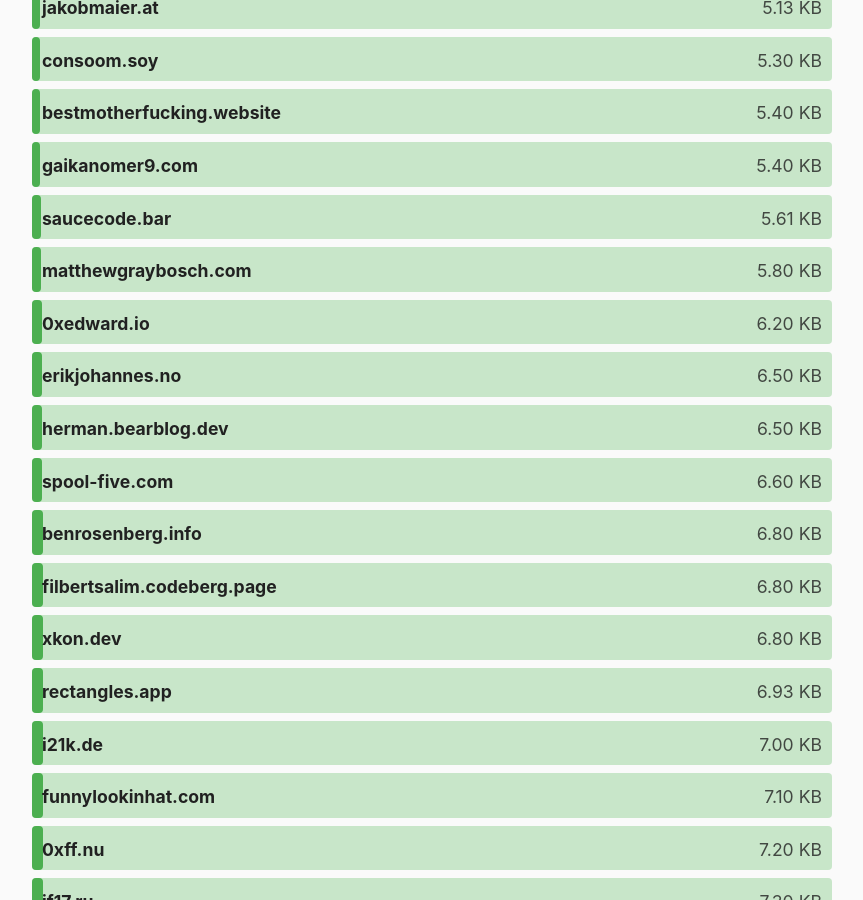
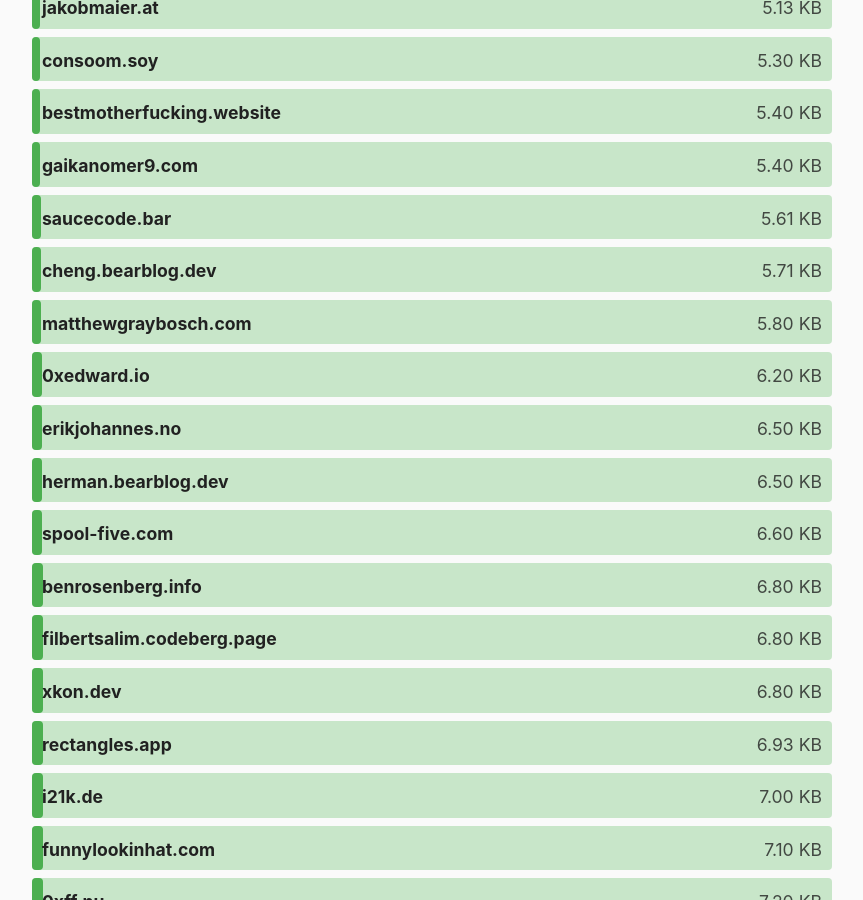
Before and after one commit to kevquirk/512kb.club, a Jekyll site: the page built from index.md, in a window 1280 px wide and 900 px high, scrolled down 2480 px. Shown: the whole window, without its empty margins (208-1071 px from the left). Built offline with Jekyll 4.4.1, drawn with Linux system fonts in a browser that asks for light colours.

Commit message:
Add cheng.bearblog.dev

```diff
--- a/_data/sites.yml
+++ b/_data/sites.yml
@@ -562,6 +562,11 @@
   url: https://celeste.exposed/
   size: 293
   last_checked: 2022-03-16
+
+- domain: cheng.bearblog.dev
+  url: https://cheng.bearblog.dev/
+  size: 5.71
+  last_checked: 2023-03-11
 
 - domain: chibilinks.com
   url: https://chibilinks.com/
```
